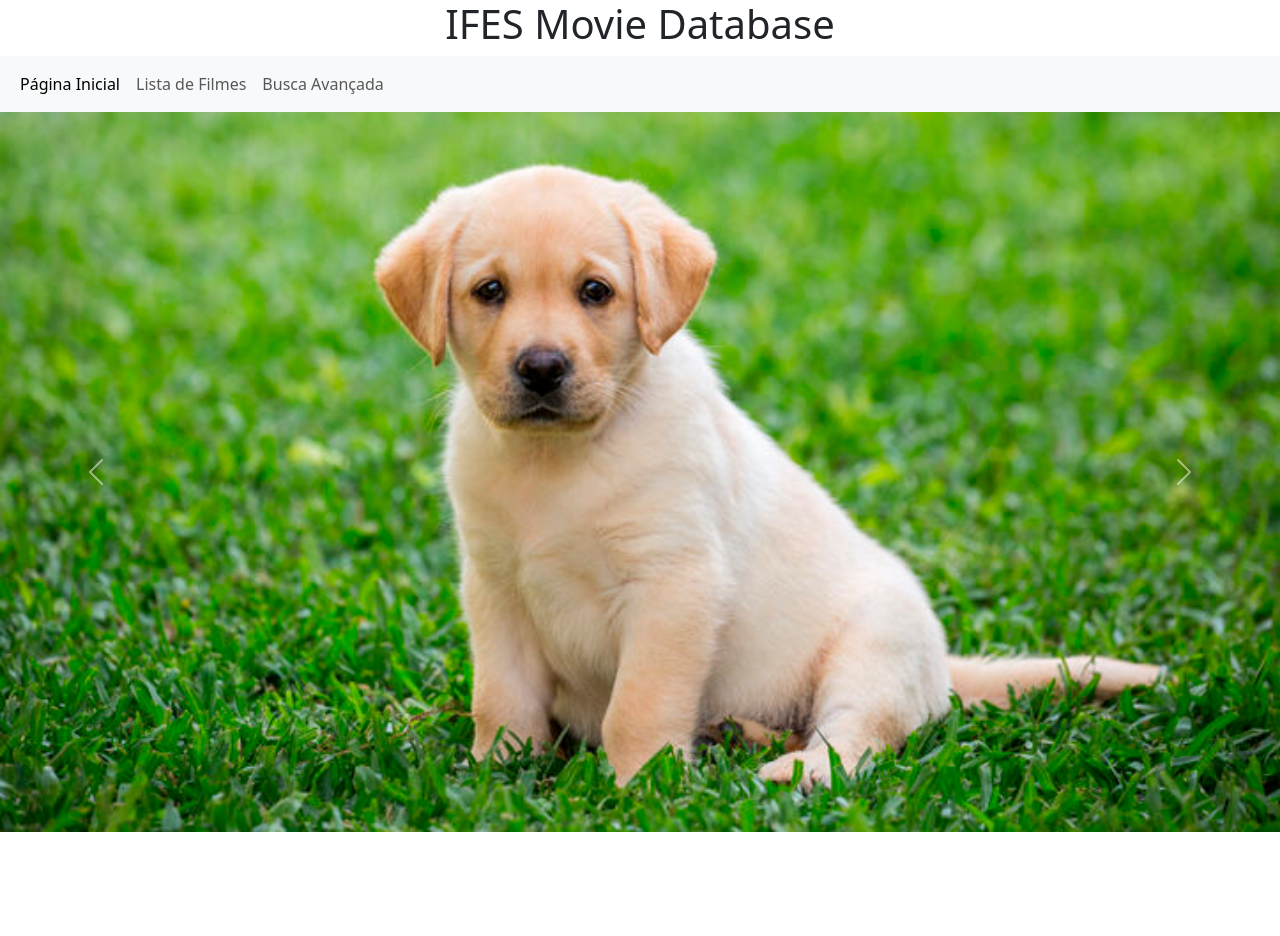
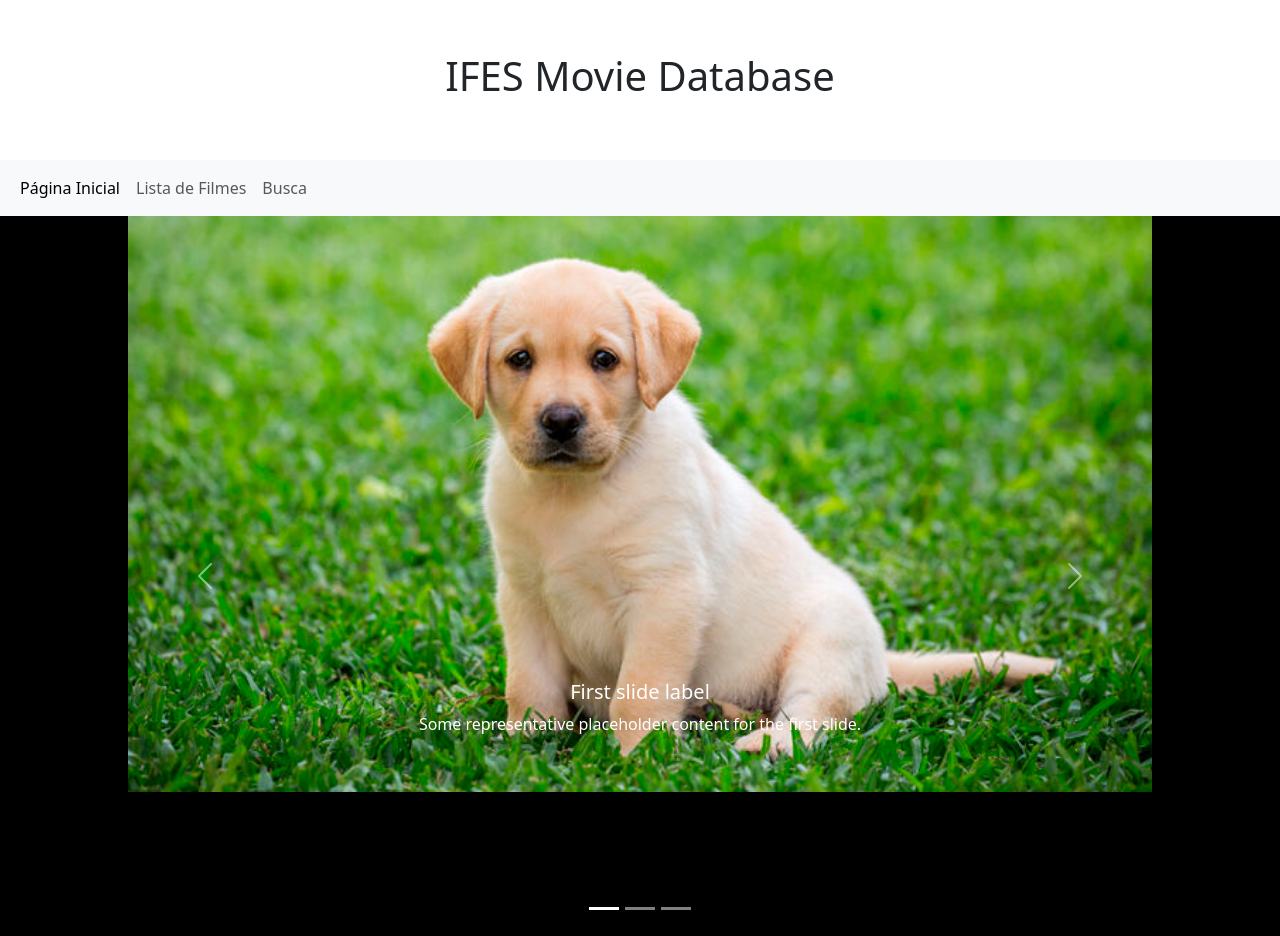
Before and after one commit to felipe-abdalla/ifes-imdb, a PHP site: page / in a window 1280 px wide. Before the commit the page ends 832 px from the top, so only its background shows below. Run offline with PHP 8.4, Linux system fonts and the light colour scheme.

Commit message:
carousel e titulo

```diff
--- a/css/style.css
+++ b/css/style.css
@@ -1,3 +1,23 @@
+.title {
+    height: 20vh;
+}
+
 .movie-carousel {
-    max-height: 500px;
+    background-color: black;
 }
+
+.carousel {
+    width: 80%;
+    margin: 0 auto;
+}
+
+.carousel-inner {
+    height: 90vh;
+}
+
+.carousel-item img {
+    height: 100%;
+    width: 100%;
+    object-fit: cover;
+    object-position: center;
+}
--- a/index.php
+++ b/index.php
@@ -4,13 +4,13 @@
     <meta charset="UTF-8">
     <meta name="viewport" content="width=device-width, initial-scale=1.0">
     <link href="https://cdn.jsdelivr.net/npm/bootstrap@5.3.8/dist/css/bootstrap.min.css" rel="stylesheet" integrity="sha384-sRIl4kxILFvY47J16cr9ZwB07vP4J8+LH7qKQnuqkuIAvNWLzeN8tE5YBujZqJLB" crossorigin="anonymous">
-    <link rel="stylesheet" href="style.css">
+    <link rel="stylesheet" href="./css/style.css">
     <title>IFES Movie Database</title>
 </head>
 <body>
     <header>
-        <div>
-            <h1 class="text-center">IFES Movie Database</h1>
+        <div class="title d-flex justify-content-center align-items-center">
+            <h1 class="text-center fs-1">IFES Movie Database</h1>
         </div>
 
         <nav class="navbar navbar-expand-lg bg-body-tertiary">
@@ -27,7 +27,7 @@
                             <a class="nav-link" href="#">Lista de Filmes</a>
                         </li>
                         <li class="nav-item">
-                            <a class="nav-link" href="#">Busca Avançada</a>
+                            <a class="nav-link" href="#">Busca</a>
                         </li>
                     </ul>
                 </div>
@@ -36,16 +36,33 @@
     </header>
 
     <section class="movie-carousel">
-        <div id="carouselExampleAutoplaying" class="carousel slide" data-bs-ride="carousel">
+        <div id="carouselExampleAutoplaying" class="carousel slide mx-auto" data-bs-ride="carousel">
+        <div class="carousel-indicators">
+            <button type="button" data-bs-target="#carouselExampleCaptions" data-bs-slide-to="0" class="active" aria-current="true" aria-label="Slide 1"></button>
+            <button type="button" data-bs-target="#carouselExampleCaptions" data-bs-slide-to="1" aria-label="Slide 2"></button>
+            <button type="button" data-bs-target="#carouselExampleCaptions" data-bs-slide-to="2" aria-label="Slide 3"></button>
+        </div>
             <div class="carousel-inner">
                 <div class="carousel-item active">
                     <img src="./img/1.png" class="d-block w-100" alt="...">
+                    <div class="carousel-caption d-none d-md-block">
+                        <h5>First slide label</h5>
+                        <p>Some representative placeholder content for the first slide.</p>
+                    </div>
                 </div>
                 <div class="carousel-item">
                     <img src="./img/2.jpg" class="d-block w-100" alt="...">
+                    <div class="carousel-caption d-none d-md-block">
+                        <h5>First slide label</h5>
+                        <p>Some representative placeholder content for the first slide.</p>
+                    </div>
                 </div>
                 <div class="carousel-item">
                     <img src="./img/3.jpg" class="d-block w-100" alt="...">
+                    <div class="carousel-caption d-none d-md-block">
+                        <h5>First slide label</h5>
+                        <p>Some representative placeholder content for the first slide.</p>
+                    </div>
                 </div>
             </div>
             <button class="carousel-control-prev" type="button" data-bs-target="#carouselExampleAutoplaying" data-bs-slide="prev">
```
